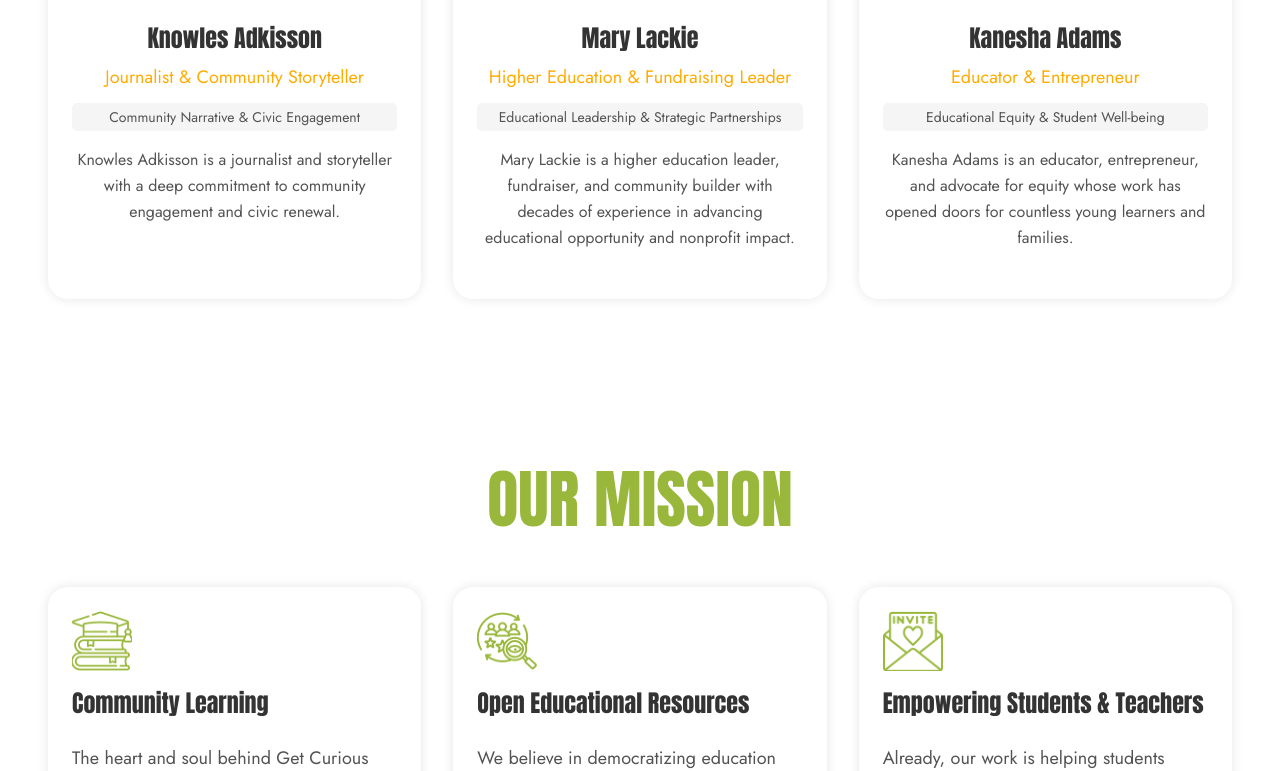
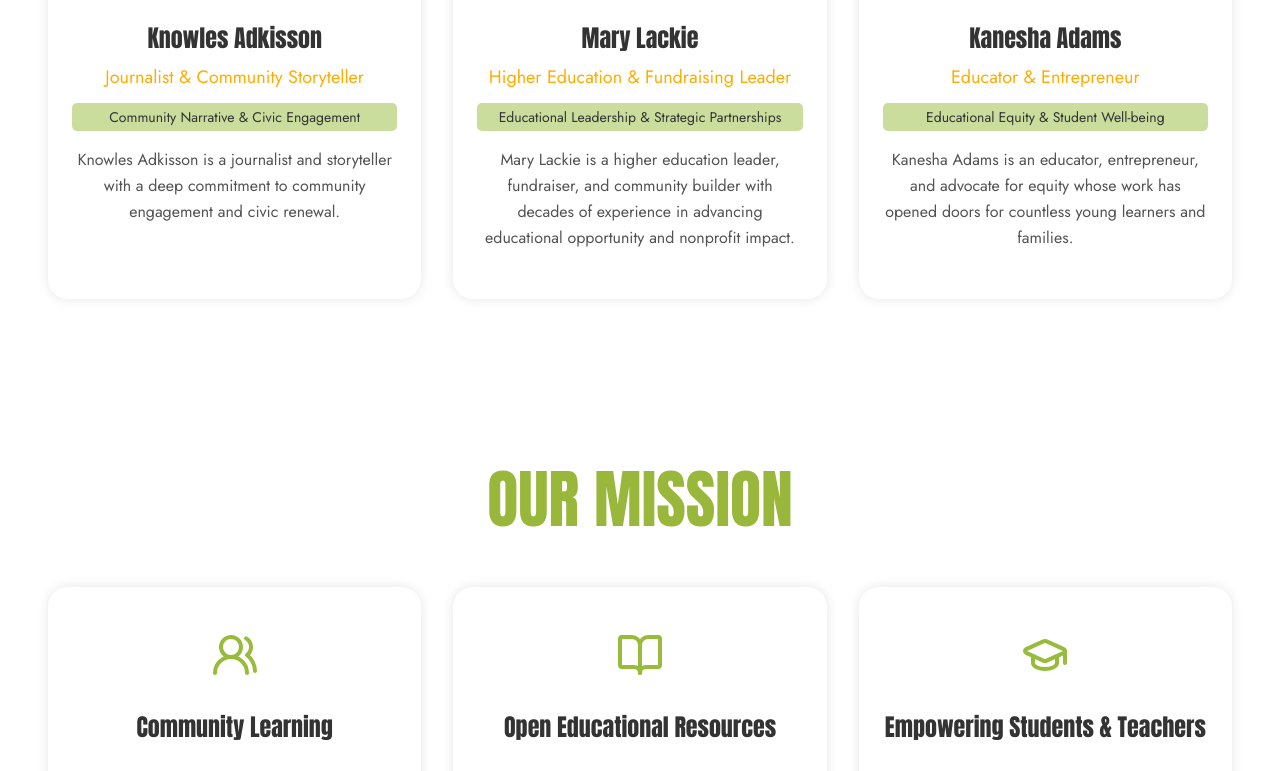
Before and after one commit to arun0580/getcurious, a React (Vite) app: page /about in a window 1280 px wide. Shown: the part 1816-2587 px from the top of the page. Built offline with nearby package versions, Linux system fonts and the light colour scheme; grey boxes are pictures that could not be loaded.

Commit message:
design update

```diff
--- a/src/components/Button/Button.jsx
+++ b/src/components/Button/Button.jsx
@@ -18,7 +18,7 @@ export const Button = ({
 
   return (
     <motion.button
-      className={`all-[unset] box-border inline-flex items-center gap-2.5 px-6 py-4 rounded-[40px] justify-center relative ${
+      className={`all-[unset] box-border inline-flex items-center gap-2.5 px-6 py-4 rounded-[40px] justify-center relative cursor-pointer ${
         state.property1 === "variant-2" ? "bg-gold-600" : "bg-[#98bb3c]"
       } ${className}`}
       onMouseLeave={() => dispatch("mouse_leave")}
--- a/src/screens/About/sections/AboutSection/AboutSection.jsx
+++ b/src/screens/About/sections/AboutSection/AboutSection.jsx
@@ -1,6 +1,7 @@
 "use client";
 import React, { useRef } from "react";
 import { motion, useScroll, useTransform } from "framer-motion";
+import { Users2, GraduationCap, BookOpen } from "lucide-react";
 import { Button } from "../../../../components/Button";
 
 const AboutSection = () => {
@@ -17,7 +18,7 @@ const AboutSection = () => {
 
   const cards = [
     {
-      img: "/assets/images/mask-group@2x.png",
+      icon: <Users2 className="w-12 h-12 text-accent mx-auto mb-4" />,
       title: "Community Learning",
       text: `The heart and soul behind Get Curious Together is the conviction
       that learning is not just a classroom activity—it's a community endeavor.
@@ -26,7 +27,7 @@ const AboutSection = () => {
       while opening doors to new opportunities.`,
     },
     {
-      img: "/assets/images/mask-group-1@2x.png",
+      icon: <BookOpen className="w-12 h-12 text-secondary mx-auto mb-4" />,
       title: "Open Educational Resources",
       text: `We believe in democratizing education through thousands of
       high-quality, free and openly-licensed educational resources (OERs).
@@ -35,7 +36,7 @@ const AboutSection = () => {
       cta: true,
     },
     {
-      img: "/assets/images/mask-group-2@2x.png",
+      icon: <GraduationCap className="w-12 h-12 text-primary mx-auto mb-4" />,
       title: "Empowering Students & Teachers",
       text: `Already, our work is helping students explore beyond assignments,
       giving teachers tools that save time and spark engagement,
@@ -86,19 +87,17 @@ const AboutSection = () => {
             className="bg-white rounded-[20px] shadow-[0px_0px_12px_#0000001a] p-6 flex flex-col"
           >
             {/* Icon */}
-            <img
-              src={card.img}
-              alt={card.title}
-              className="w-[60px] h-[60px] mb-4"
-            />
+            <div className="mb-4 flex justify-center mt-5 text-[#98bb3c] text-3xl">
+              {card.icon}
+            </div>
 
             {/* Title */}
-            <h3 className="font-h6-bold text-[#333333] text-2xl leading-snug mb-6">
+            <h3 className="font-h6-bold text-[#333333] text-2xl leading-snug mb-6 text-center">
               {card.title}
             </h3>
 
             {/* Text */}
-            <p className="font-body-text-regular text-[#535353] text-lg leading-relaxed mb-4">
+            <p className="font-body-text-regular text-[#535353] text-lg leading-relaxed mb-4 text-center">
               {card.text}
             </p>
           </motion.div>
@@ -113,10 +112,12 @@ const AboutSection = () => {
         viewport={{ once: true }}
         className="text-center bg-[#f8f8f8] rounded-[20px] shadow-[0px_0px_12px_#0000001a] p-8 mt-16"
       >
-        <p className="font-body-text-regular text-[#333333] text-xl md:text-2xl leading-relaxed">
+        <p className="font-body-text-regular text-[#333333] text-xl md:text-3xl leading-relaxed">
           More than a platform, Get Curious Together is a{" "}
-          <span className="text-primary font-h6-bold">movement</span> —
-          inspiring lifelong learning, strengthening civic pride, and building
+          <span className="text-primary font-h6-bold text-[#ffac00]">
+            movement
+          </span>{" "}
+          — inspiring lifelong learning, strengthening civic pride, and building
           connections that help entire communities thrive.
         </p>
       </motion.div>
--- a/src/screens/About/sections/AdvisoryBoard/AdvisoryBoard.jsx
+++ b/src/screens/About/sections/AdvisoryBoard/AdvisoryBoard.jsx
@@ -134,7 +134,7 @@ const AdvisoryBoard = () => {
               <p className="font-body-text-regular text-[#ffac00] text-lg md:text-lg mb-3">
                 {advisor.title}
               </p>
-              <span className="inline-block font-body-text-regular bg-[#f5f5f5] text-[#535353] px-3 py-1 rounded-[5px] text-sm mb-4">
+              <span className="inline-block font-body-text-regular bg-[#98bb3c]/50 text-[#333] px-3 py-1 rounded-[5px] text-sm mb-4">
                 {advisor.specialization}
               </span>
               <p className="font-body-text-regular text-[#535353] text-base leading-relaxed">
```
